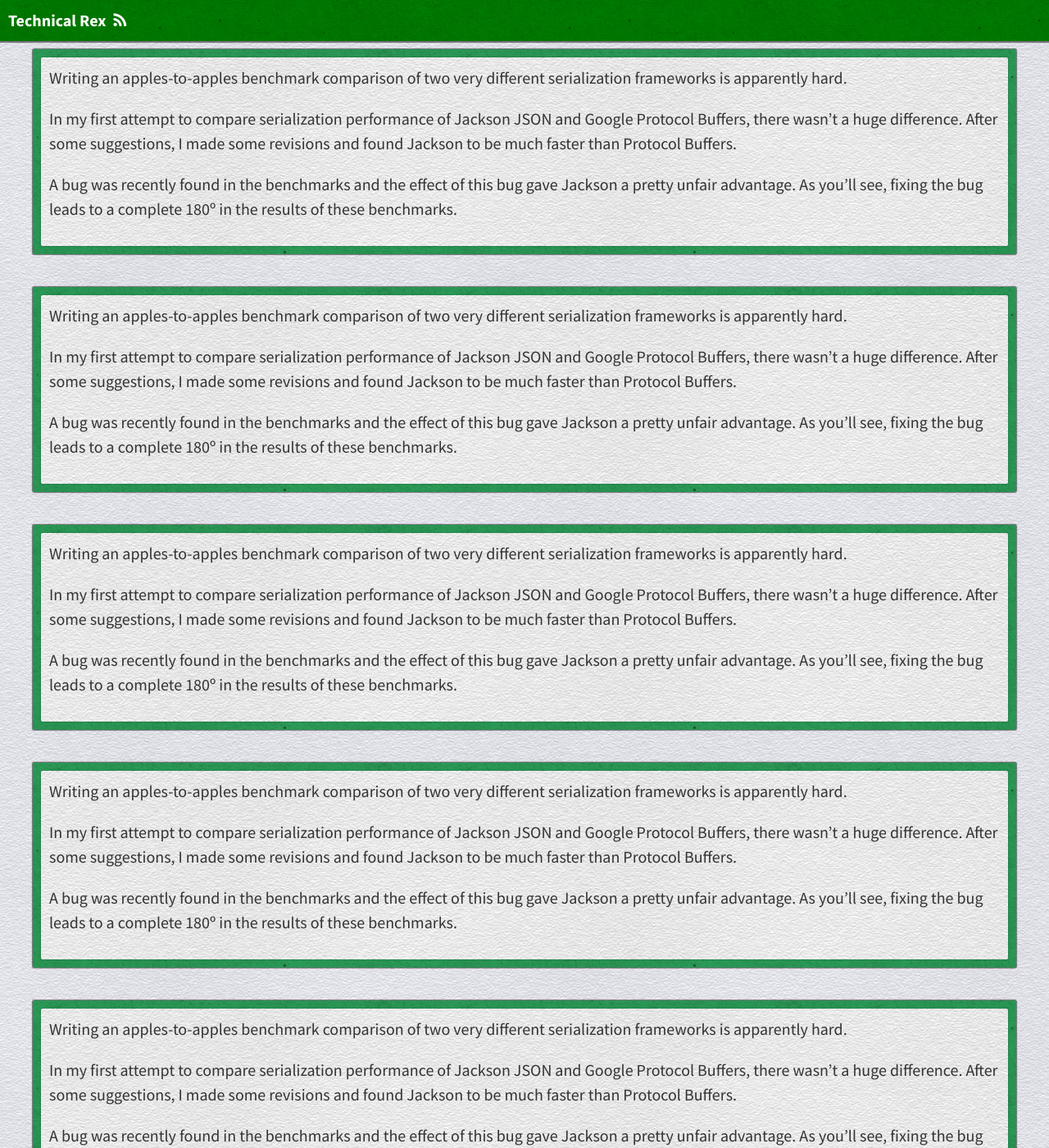
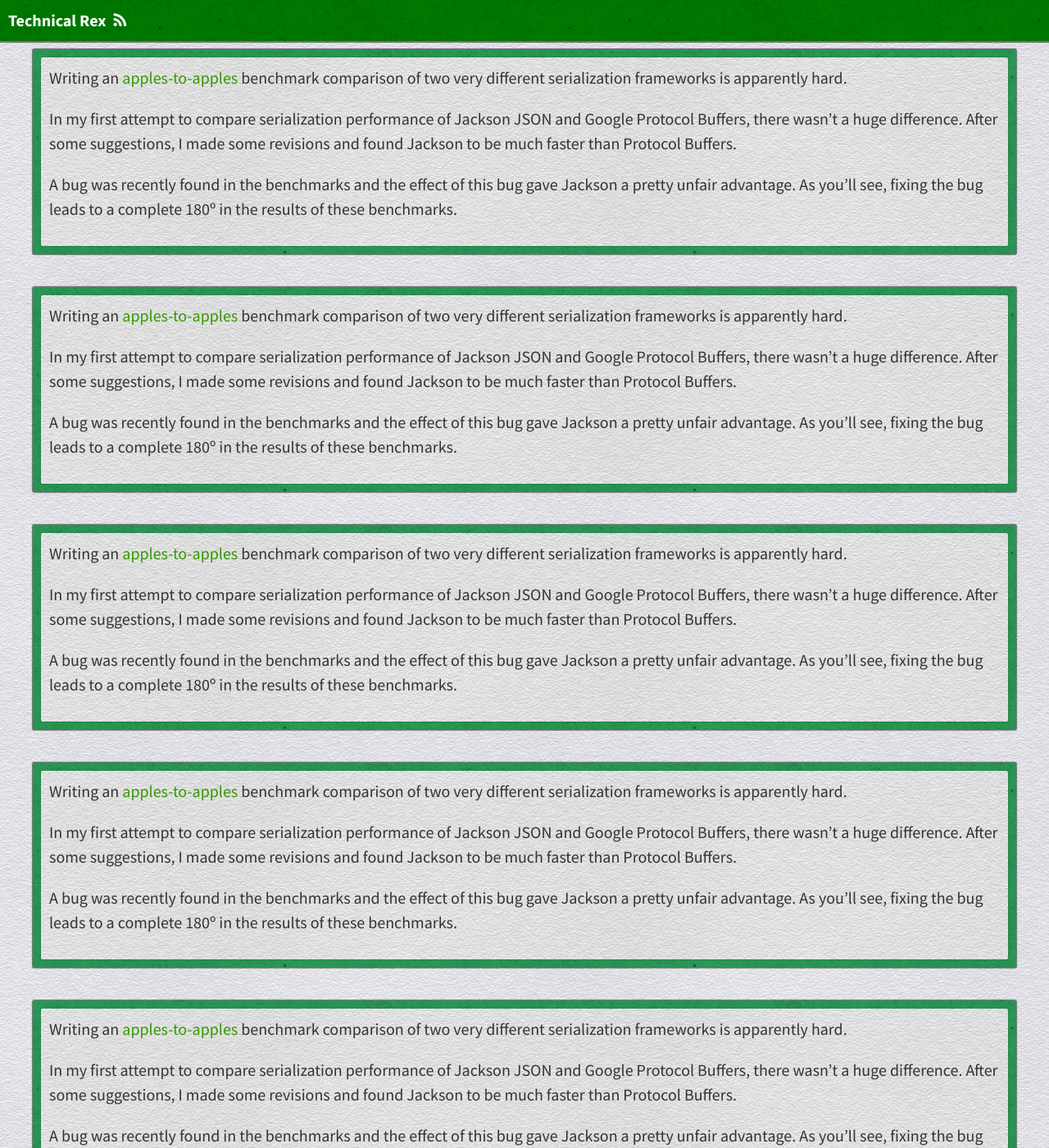
Before and after one commit to technical-rex/technicalrex.com, a Jekyll site: the page built from index.html, in a window 1280 px wide and 1400 px high. Shown: the whole window at 82% size. Built offline with Jekyll 4.4.1, drawn with Linux system fonts in a browser that asks for light colours; nearby versions of some CDN libraries.

Commit message:
Fixing anchor colors

```diff
--- a/_sass/base/_global.scss
+++ b/_sass/base/_global.scss
@@ -25,9 +25,13 @@ body {
 h1, h2, h3, h4, h5, h6 {
   line-height: 1.3;
   margin: 0.67em 0;
-  a {
+}
+a {
     color: $link-color;
-  }
+    text-decoration: none;
+}
+a:hover {
+  @include link-hover($link-color);
 }
 h1 {
   font-size: 2.5em;
--- /dev/null
+++ b/_sass/base/_utility.scss
@@ -0,0 +1,4 @@
+@mixin link-hover($base-color) {
+  text-decoration: underline;
+  color: darken($base-color, 10%);
+}
--- a/_sass/base/_variables.scss
+++ b/_sass/base/_variables.scss
@@ -1,20 +1,14 @@
-// Typography
 $font-family: 'Source Sans Pro', Helvetica, Arial, sans-serif;
 $font-size: 1.25em;
 
-// Brand colours
 $brand-color: #fff;
 $background-color: #fff;
-$border-color: rgba(0, 0, 0, 0.1); // rgba recommended if using feature images
+$border-color: rgba(0, 0, 0, 0.1);
 
-// Typography colours
 $text-color: #383838;
-$link-color: #92b1d0;
-$selection-color: #d4d4d4; // visible when highlighting text
+$link-color: #339900;
+$selection-color: #00cc33;
+$header-link-color: #fff;
 
-// Header colours
-$header-link-color: #383838;
-
-// Textures
 $light-texture: url(/img/light_texture.png);
 $dark-texture: url(/img/dark_texture.png);
--- a/_sass/layouts/_paper.scss
+++ b/_sass/layouts/_paper.scss
@@ -10,8 +10,10 @@
     background-color: green;
     box-shadow: 0 .05em .05em .05em rgba(0,0,0,.5);
     a {
+        color: $header-link-color;
+    }
+    a:hover {
         text-decoration: none;
-        color: #fefefa;
     }
     .branding {
         .site-title {
@@ -42,7 +44,7 @@
 .content {
     @extend .box;
     background-image: $light-texture;
-    background-color: #fff;
+    background-color: #f5f5f5;
     box-shadow: 0 0 .05em .05em rgba(0,0,0,.1);
     padding: 0.5em;
 }
--- a/css/main.scss
+++ b/css/main.scss
@@ -4,7 +4,6 @@
 @import 'external/pygments_monokai';
 
 @import 'base/variables';
-
+@import 'base/utility';
 @import 'base/global';
-
 @import 'layouts/paper';
--- a/index.html
+++ b/index.html
@@ -2,7 +2,7 @@
 layout: default
 ---
 <p>
-Writing an apples-to-apples benchmark comparison of two very different serialization frameworks is apparently hard.
+Writing an <a href="http://www.google.com">apples-to-apples</a> benchmark comparison of two very different serialization frameworks is apparently hard.
 </p>
 <p>
 In my first attempt to compare serialization performance of Jackson JSON and Google Protocol Buffers, there wasn’t a huge difference. After some suggestions, I made some revisions and found Jackson to be much faster than Protocol Buffers.
```
Also changed, not shown: _layouts/default.html (indentation only).
